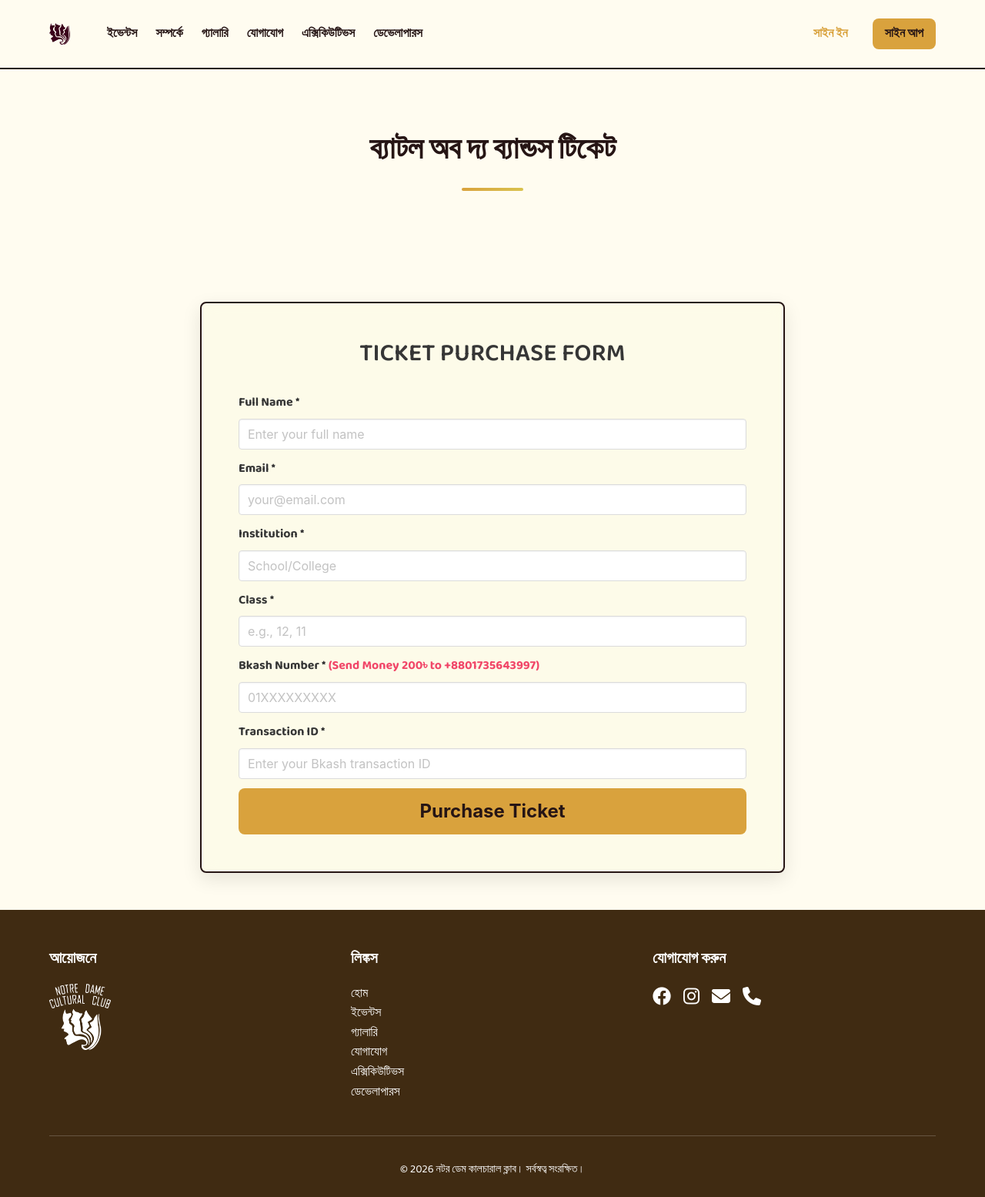
After one commit to ndcc-git/ncj-website, a Flask app: page /bob-ticket in a window 1280 px wide. The commit adds this page. Shown: the whole page at 77% size. Run offline with Flask 3, Linux system fonts and the light colour scheme; a database or web service that is not in the repository returns one stand-in record (values such as "Sample title"); some libraries are stand-ins or nearby versions; some web fonts are replaced.

Commit message:
added bob ticket

```diff
--- a/app.py
+++ b/app.py
@@ -10,7 +10,7 @@ from pymongo import MongoClient
 from datetime import datetime, timedelta
 from bson.objectid import ObjectId
 from config import Config
-from forms import ChangePasswordForm, ForgotPasswordForm, ProfileUpdateForm, RegistrationForm, CARegistrationForm, ContactForm, UserLoginForm, UserSignupForm
+from forms import BobTicketForm, ChangePasswordForm, ForgotPasswordForm, ProfileUpdateForm, RegistrationForm, CARegistrationForm, ContactForm, UserLoginForm, UserSignupForm
 from utils.security import hash_password, generate_csrf_token
 import extensions
 from firebase_config import initialize_firebase
@@ -235,15 +235,13 @@ def init_db():
     """Initialize database with sample data if empty"""
 
     if db.settings.count_documents({'name': 'system_settings'}) == 0:
-        system_settings = {
+        db.settings.insert_one({
             'name': 'system_settings',
             'registration_enabled': True,
             'ca_registration_enabled': True,
-            'contact_form_enabled': True,
-            'created_at': datetime.utcnow(),
-            'updated_at': datetime.utcnow()
-        }
-        db.settings.insert_one(system_settings)
+            'bob_registration_enabled': True,
+            'created_at': datetime.utcnow()
+        })
 
     # Create admin user if not exists
     if users_collection.count_documents({'role': 'admin'}) == 0:
@@ -314,6 +312,12 @@ def init_db():
                 collection.create_index(index_spec[0], **index_spec[1] if len(index_spec) > 1 else {})
             except:
                 pass
+    # In your init_db function
+    db.bob_ticket.create_index([('user_id', 1)])
+    db.bob_ticket.create_index([('email', 1)])
+    db.bob_ticket.create_index([('transaction_id', 1)], unique=True)
+    db.bob_ticket.create_index([('purchase_date', -1)])
+    db.bob_ticket.create_index([('verified', 1)])
 
     users_collection.create_index([('email', 1)], unique=True)
     users_collection.create_index([('role', 1)])
@@ -874,6 +878,59 @@ def ca_registration_success(ca_id):
         return redirect(url_for('index'))
 
     return render_template('ca_success.html', ca_registration=ca_registration)
+
+@app.route('/bob-ticket', methods=['GET', 'POST'])
+def bob_ticket():
+
+    # Check if BoB ticket registration is enabled
+    settings = db.settings.find_one({'name': 'system_settings'})
+    if not settings or not settings.get('bob_registration_enabled', True):
+        flash('Ticket purchase is currently closed.', 'error')
+        return redirect(url_for('index'))
+
+    form = BobTicketForm()
+
+    if form.validate_on_submit():
+        # Check for duplicate transaction ID
+        existing = db.bob_ticket.find_one({'transaction_id': form.transaction_id.data})
+        if existing:
+            flash('This transaction ID has already been used.', 'error')
+            return redirect(url_for('bob_ticket'))
+
+        # Create ticket purchase record
+        ticket_data = {
+            'name': form.name.data,
+            'email': form.email.data,
+            'institution': form.institution.data,
+            'class': form.class_level.data,
+            'bkash_number': form.bkash_number.data,
+            'transaction_id': form.transaction_id.data,
+            'purchase_date': datetime.utcnow(),
+            'ip_address': request.remote_addr,
+            'user_agent': request.user_agent.string,
+            'verified': False  # Admin will verify payment
+        }
+
+        result = db.bob_ticket.insert_one(ticket_data)
+
+        flash('Ticket purchased successfully! Check your email for confirmation.', 'success')
+        return redirect(url_for('bob_ticket_success', ticket_id=str(result.inserted_id)))
+
+    return render_template('bob_ticket.html', form=form)
+
+@app.route('/bob-ticket-success/<ticket_id>')
+def bob_ticket_success(ticket_id):
+
+    ticket = db.bob_ticket.find_one({
+        '_id': ObjectId(ticket_id),
+    })
+
+    if not ticket:
+        flash('Ticket not found', 'error')
+        return redirect(url_for('index'))
+
+    return render_template('bob_ticket_success.html', ticket=ticket)
+
 
 @app.route('/register', methods=['GET', 'POST'])
 @login_required
--- a/forms.py
+++ b/forms.py
@@ -329,3 +329,39 @@ class ChangePasswordForm(FlaskForm):
     ])
 
     submit = SubmitField('Change Password')
+
+
+class BobTicketForm(FlaskForm):
+    """Ticket purchase form for Battle of the Bands"""
+    name = StringField('Full Name', validators=[
+        DataRequired(),
+        Length(min=2, max=100)
+    ])
+
+    email = StringField('Email', validators=[
+        DataRequired(),
+        Email(),
+        Length(max=100)
+    ])
+
+    institution = StringField('Institution', validators=[
+        DataRequired(),
+        Length(min=2, max=200)
+    ])
+
+    class_level = StringField('Class', validators=[
+        DataRequired(),
+        Length(min=1, max=50)
+    ])
+
+    bkash_number = StringField('Bkash Number', validators=[
+        DataRequired(),
+        Regexp(r'^01[3-9]\d{8}$', message='Enter a valid Bangladesh mobile number')
+    ])
+
+    transaction_id = StringField('Transaction ID', validators=[
+        DataRequired(),
+        Length(min=5, max=50)
+    ])
+
+    submit = SubmitField('Purchase Ticket')
--- a/templates/admin/dashboard.html
+++ b/templates/admin/dashboard.html
@@ -76,16 +76,16 @@
                         <div class="level-item">
                             <div class="is-widget-label">
                                 <h3 class="subtitle is-spaced">
-                                    Pending Verification
+                                    BOB Tickets
                                 </h3>
                                 <h1 class="title">
-                                    {{ total_registrations - verified_registrations }}
+                                    {{ bob_tickets }}
                                 </h1>
                             </div>
                         </div>
                         <div class="level-item has-widget-icon">
                             <div class="is-widget-icon"><span class="icon has-text-primary is-large"><i
-                                        class="mdi mdi-account-clock mdi-48px"></i></span>
+                                        class="mdi mdi-currency-bdt mdi-48px"></i></span>
                             </div>
                         </div>
                     </div>
--- /dev/null
+++ b/templates/bob_ticket.html
@@ -0,0 +1,116 @@
+{% extends "base.html" %}
+
+{% block title %}Battle of the Bands Ticket Purchase{% endblock %}
+
+{% block content %}
+<!-- ========================================
+       PAGE HEADER
+       ======================================== -->
+<section class="section" style="padding-top: 4rem;">
+    <div class="container">
+        <h1 class="section-title">ব্যাটল অব দ্য ব্যান্ডস টিকেট</h1>
+    </div>
+</section>
+
+<!-- ========================================
+       TICKET PURCHASE FORM
+       ======================================== -->
+<section class="section">
+    <div class="container">
+        <div class="columns is-centered">
+            <div class="column is-8">
+
+                <div class="box animate-on-scroll"
+                    style="background-color: rgba(252, 251, 229, 0.7); backdrop-filter: blur(10px); box-shadow: 0 8px 24px rgba(0, 0, 0, 0.1); border: 2px solid var(--text-primary); border-radius: var(--border-radius); padding: 3rem;">
+                    <h2 class="title is-3 has-text-centered" style="margin-bottom: 2rem;">Ticket Purchase Form
+                    </h2>
+
+                    <form id="bob-ticket-form" method="POST" action="{{ url_for('bob_ticket') }}">
+                        {{ form.hidden_tag() }}
+
+                        <!-- Full Name -->
+                        <div class="field">
+                            <label class="label">Full Name *</label>
+                            <div class="control">
+                                {{ form.name(class="input", id="name", placeholder="Enter your full name", required=True) }}
+                            </div>
+                            {% for error in form.name.errors %}
+                            <p class="help is-danger">{{ error }}</p>
+                            {% endfor %}
+                        </div>
+
+                        <!-- Email -->
+                        <div class="field">
+                            <label class="label">Email *</label>
+                            <div class="control">
+                                {{ form.email(class="input", type="email", id="email", placeholder="your@email.com", required=True) }}
+                            </div>
+                            {% for error in form.email.errors %}
+                            <p class="help is-danger">{{ error }}</p>
+                            {% endfor %}
+                        </div>
+
+                        <!-- Institution -->
+                        <div class="field">
+                            <label class="label">Institution *</label>
+                            <div class="control">
+                                {{ form.institution(class="input", id="institution", placeholder="School/College", required=True) }}
+                            </div>
+                            {% for error in form.institution.errors %}
+                            <p class="help is-danger">{{ error }}</p>
+                            {% endfor %}
+                        </div>
+
+                        <!-- Class -->
+                        <div class="field">
+                            <label class="label">Class *</label>
+                            <div class="control">
+                                {{ form.class_level(class="input", id="class", placeholder="e.g., 12, 11", required=True) }}
+                            </div>
+                            {% for error in form.class_level.errors %}
+                            <p class="help is-danger">{{ error }}</p>
+                            {% endfor %}
+                        </div>
+
+                        <!-- Bkash Number -->
+                        <div class="field">
+                            <label class="label">Bkash Number *
+                                <span id="bkash_label" class="has-text-danger">(Send Money 200৳ to +8801735643997)</span>
+                            </label>
+                            <div class="control">
+                                {{ form.bkash_number(class="input", id="bkash-number", placeholder="01XXXXXXXXX", required=True) }}
+                            </div>
+                            {% for error in form.bkash_number.errors %}
+                            <p class="help is-danger">{{ error }}</p>
+                            {% endfor %}
+                        </div>
+
+                        <!-- Transaction ID -->
+                        <div class="field">
+                            <label class="label">Transaction ID *</label>
+                            <div class="control">
+                                {{ form.transaction_id(class="input", id="transaction-id", placeholder="Enter your Bkash transaction ID", required=True) }}
+                            </div>
+                            {% for error in form.transaction_id.errors %}
+                            <p class="help is-danger">{{ error }}</p>
+                            {% endfor %}
+                        </div>
+
+                        <!-- Submit Button -->
+                        <div class="field">
+                            <div class="control">
+                                <button type="submit" class="button is-primary is-fullwidth is-large">
+                                    Purchase Ticket
+                                </button>
+                            </div>
+                        </div>
+
+                    </form>
+
+                </div>
+
+            </div>
+        </div>
+    </div>
+</section>
+{% endblock %}
```
Also changed, not shown: admin.py (+15 -1 lines), templates/bob_ticket_success.html (added, +69 -0 lines), utils/email_service.py (+6 -2 lines).
